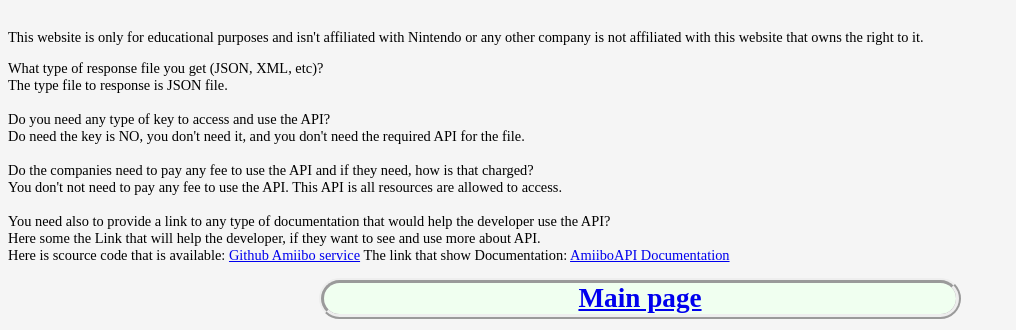
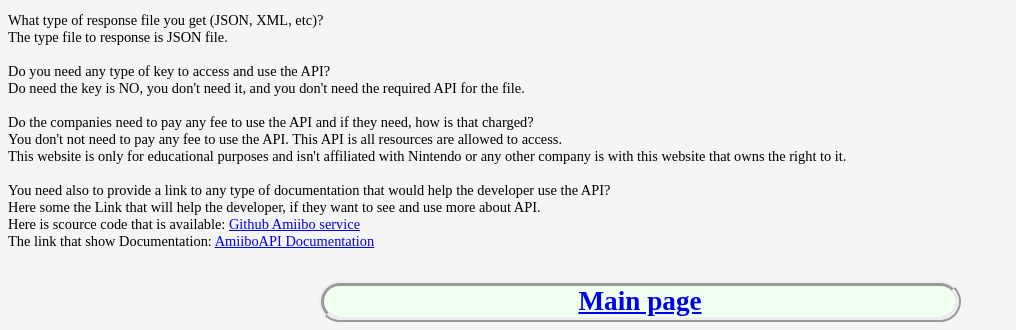
Before and after one commit to FreddyBriceno/FreddyBriceno.github.io, a plain HTML site: page Hw8.html in a window 1280 px wide. Shown: the part 774-1104 px from the top of the page, without its empty margins (0-1016 px from the left). Drawn offline with Linux system fonts and the light colour scheme.

Commit message:
Add files via upload

```diff
--- a/Hw8.html
+++ b/Hw8.html
@@ -113,9 +113,8 @@ img {
     <p>The Report of Rest API is AmiiboAPI:<br>
     This webpage is about amiibo data of fingers and cards from fans people who enjoy playing video games and collecting Nintendo products.<br>
     The reason to choose this website, In few years ago, I really enjoy collect these Nintendo figures when their release in time.<br>
-    They mostly for use play with them in the games, they give some items in the game, and give you a new challenge to try out in the game.<br><br></p>
+    They mostly for use play with them in the games, they give some items in the game, and give you a new challenge to try out in the games.<br></p>
 
-<p>This website is only for educational purposes and isn't affiliated with Nintendo or any other company is not affiliated with this website that owns the right to it.<br></p>
 <!--The Report of the website-->
 <p>What type of response file you get (JSON, XML, etc)?<br>
     The type file to response is JSON file.<br><br>
@@ -124,15 +123,15 @@ img {
     Do need the key is NO, you don't need it, and you don't need the required API for the file.<br><br>
 
     Do the companies need to pay any fee to use the API and if they need, how is that charged?<br>
-    You don't not need to pay any fee to use the API. This API is all resources are allowed to access.<br><br>
+    You don't not need to pay any fee to use the API. This API is all resources are allowed to access.<br>
+    This website is only for educational purposes and isn't affiliated with Nintendo or any other company is with this website that owns the right to it.<br><br>
 
     You need also to provide a link to any type of documentation that would help the developer use the API?<br>
     Here some the Link that will help the developer, if they want to see and use more about API.<br>
-    Here is scource code that is available: <a href="https://github.com/N3evin/AmiiboAPI">Github Amiibo service</a>
-    The link that show Documentation: <a href="https://amiiboapi.com/docs/">AmiiboAPI Documentation</a>
+    Here is scource code that is available: <a href="https://github.com/N3evin/AmiiboAPI">Github Amiibo service</a><br>
+    The link that show Documentation: <a href="https://amiiboapi.com/docs/">AmiiboAPI Documentation</a><br><br>
 </p>
 </form>
-
         <!-- Link to Homework 1 webpage -->
     <h3><a href="Homework1.html"> Main page </a></h3>
 
```
